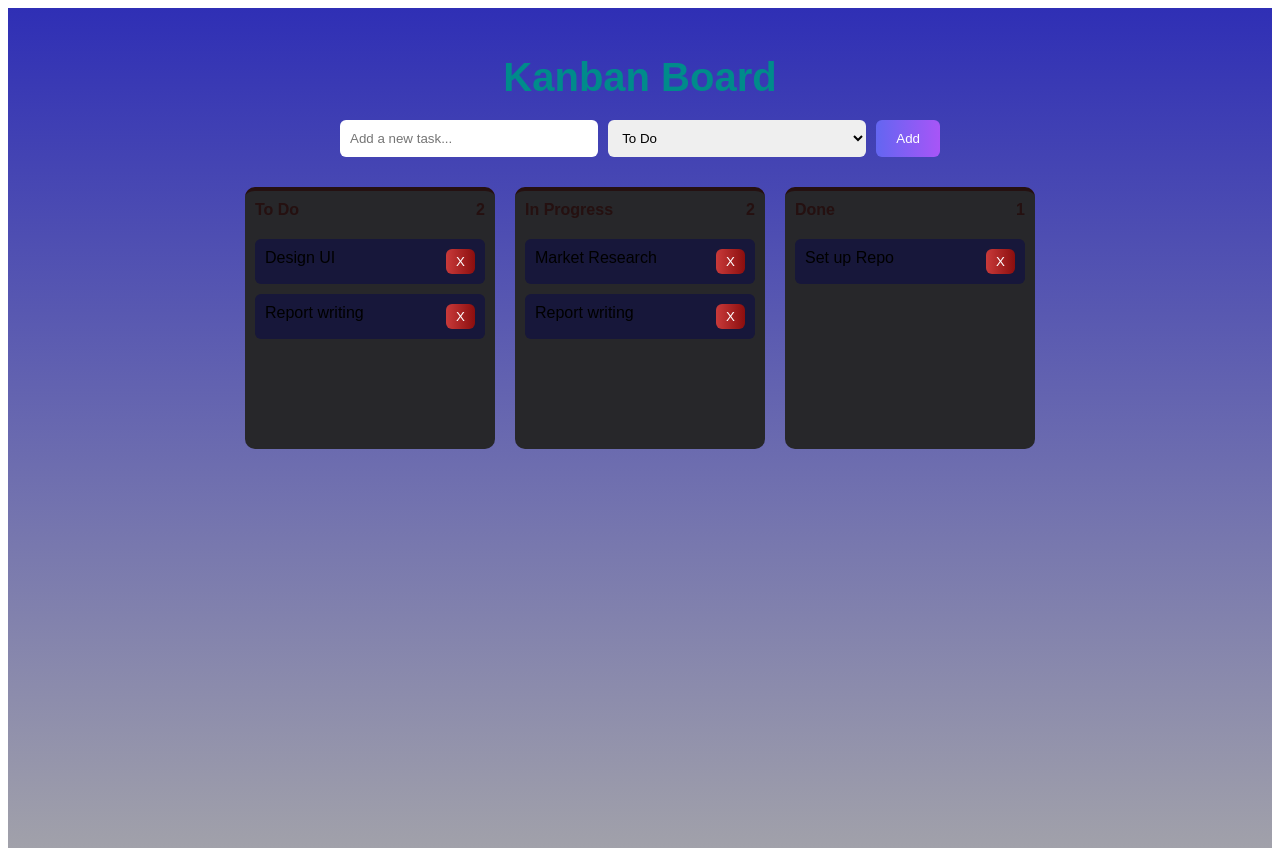
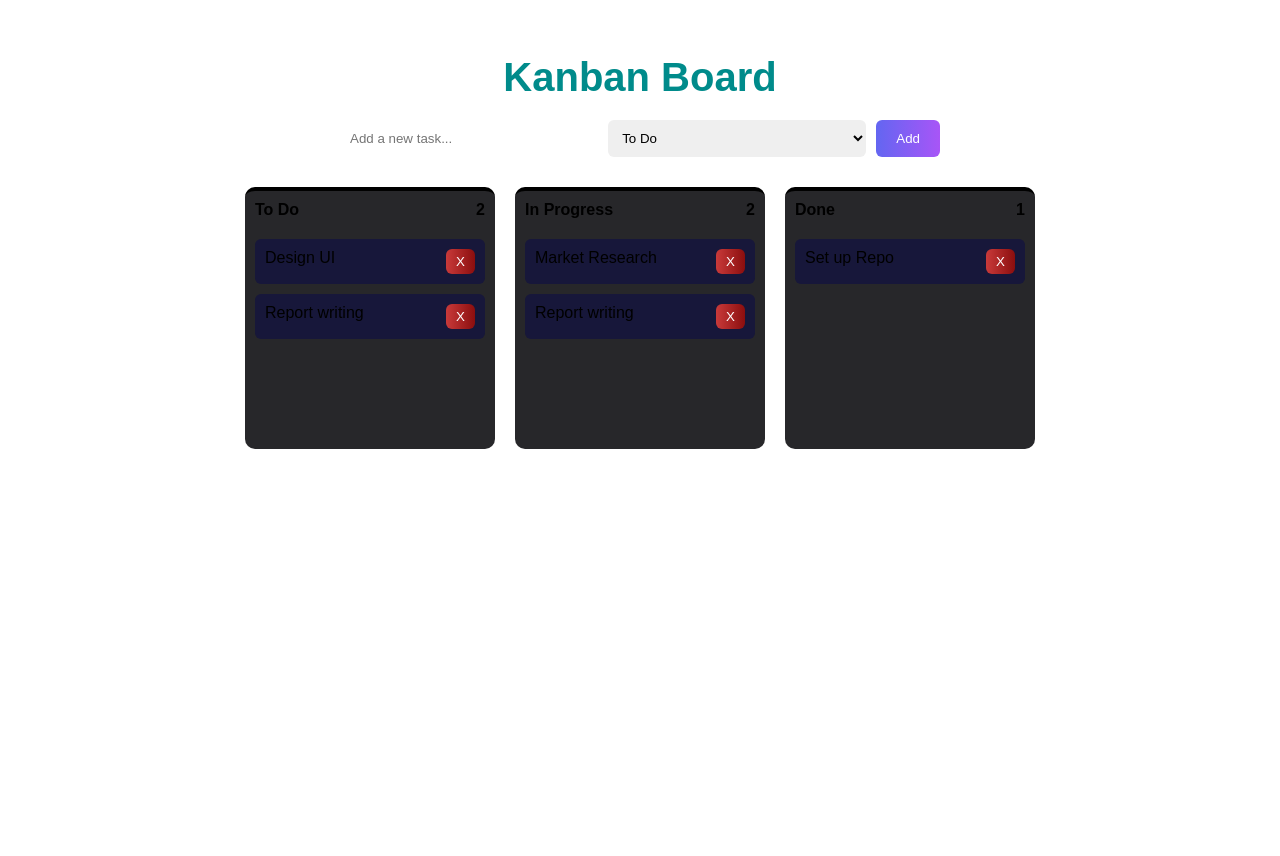
Before and after one commit to sufster/flowbit, a React (Vite) app: page / in a window 1280 px wide. Built offline with nearby package versions, Linux system fonts and the light colour scheme.

Commit message:
Update index.css

```diff
--- a/src/index.css
+++ b/src/index.css
@@ -1,8 +1,7 @@
 .app-container {
   padding: 20px;
   min-height: 100vh;
-  background: linear-gradient(#2f2fb5, #a1a1aa);
-  color: #251010;
+
   font-family: sans-serif;
 }
 
```
